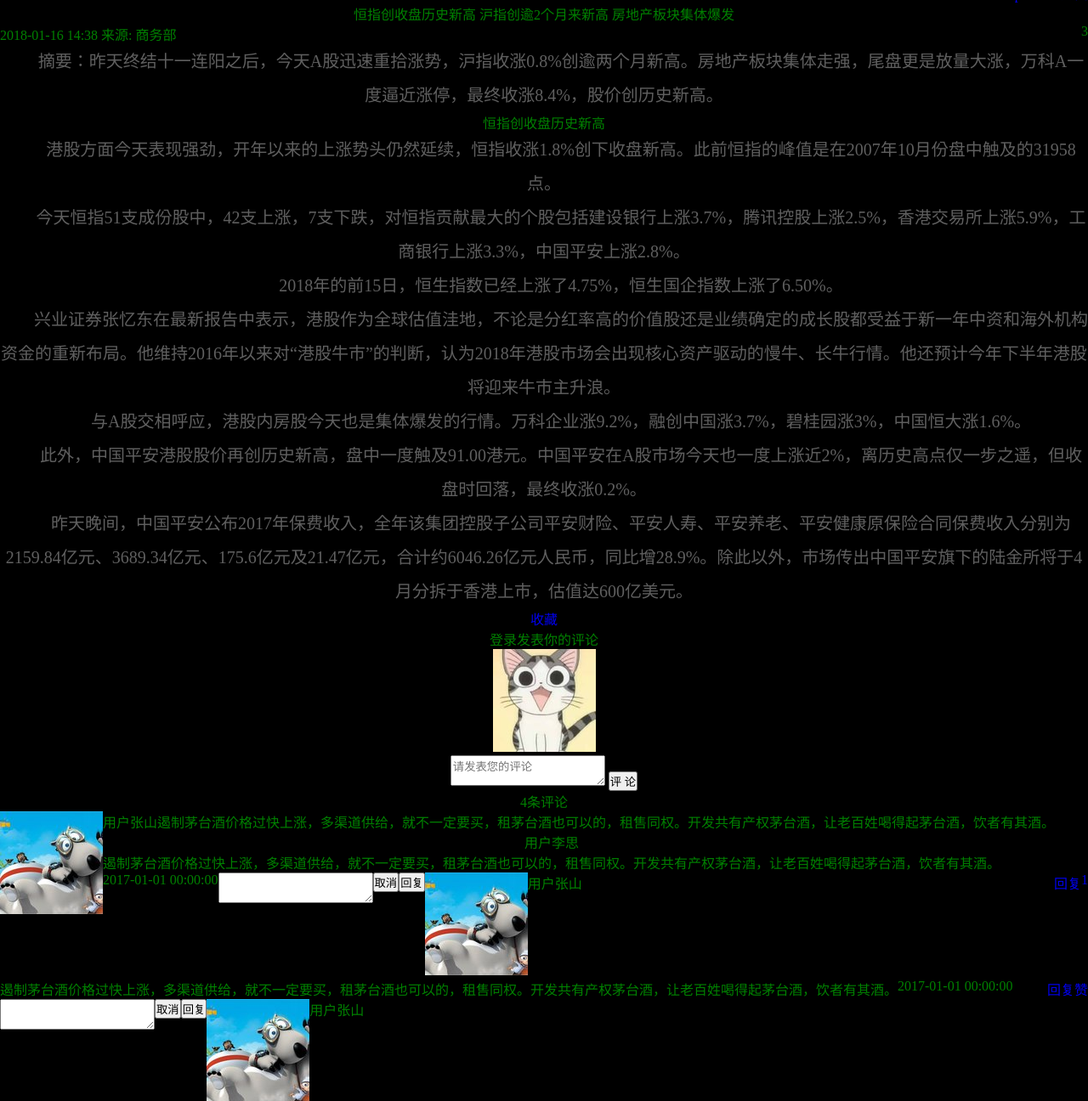
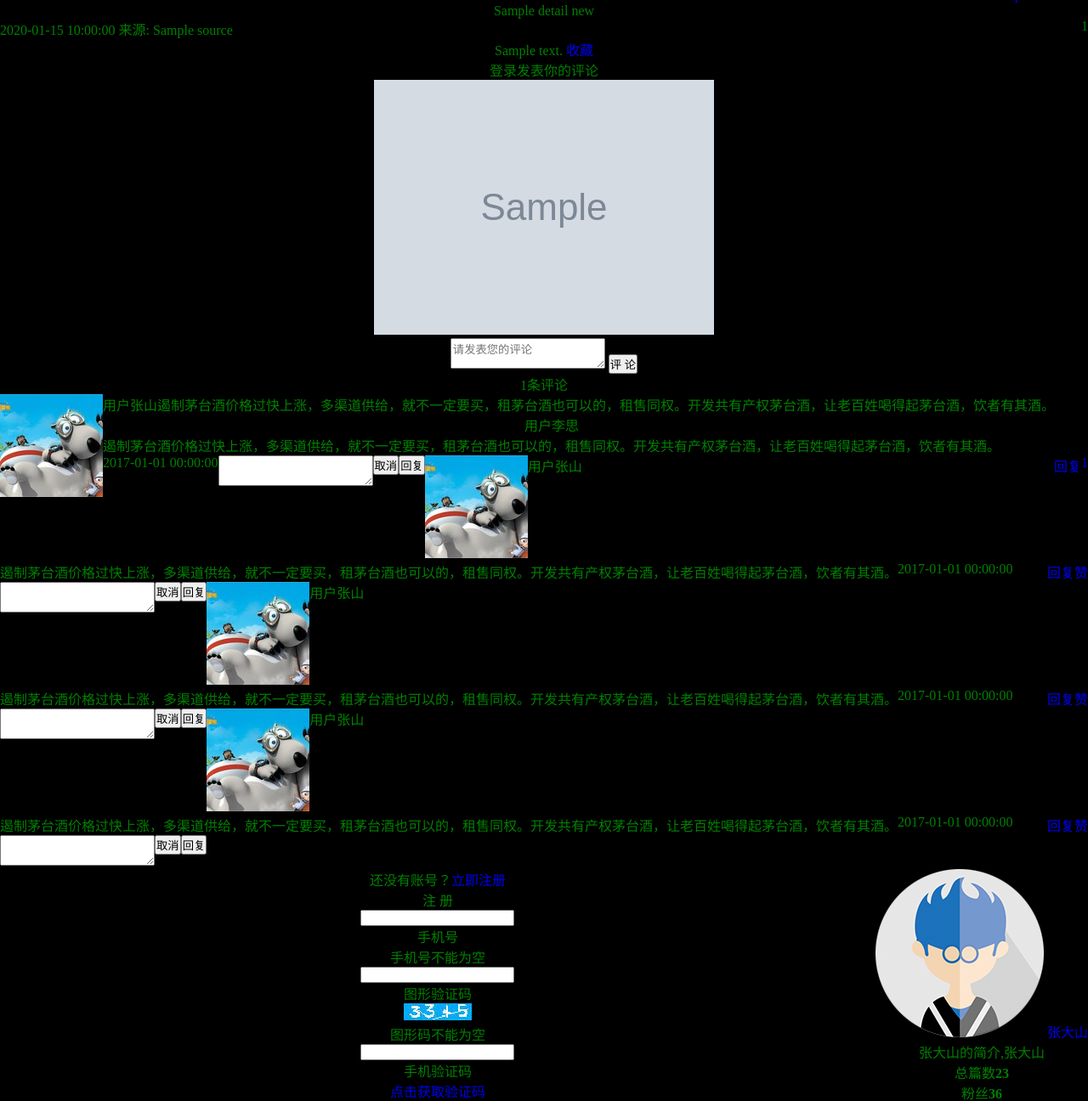
Before and after one commit to bapewing/Python_Study, a Flask app: template 02-flask_project/info/templates/news/detail.html in a window 1280 px wide. Shown: the part 301-1597 px from the top of the page at 85% size. Run offline with Flask 2, Linux system fonts and the light colour scheme; the template is opened without the code that fills it: most values are stand-ins (such as "Sample title", 1, 10 or a date in 2020); grey boxes marked "Sample" are stand-in pictures; some libraries are stand-ins or nearby versions.

Commit message:
新闻详情页数据展示

```diff
--- a/02-flask_project/info/templates/news/detail.html
+++ b/02-flask_project/info/templates/news/detail.html
@@ -14,34 +14,12 @@
 
 {% block content_block %}
     <div class="detail_con fl">
-        <h3>恒指创收盘历史新高 沪指创逾2个月来新高 房地产板块集体爆发</h3>
+        <h3>{{ data.detail_news.title }}</h3>
         <div class="detail_about clearfix">
-            <span class="time_souce fl">2018-01-16 14:38 来源: 商务部</span>
-            <span class="comment fr">3</span>
+            <span class="time_souce fl">{{ data.detail_news.create_time }} 来源: {{ data.detail_news.source }}</span>
+            <span class="comment fr">{{ data.detail_news.comments_count }}</span>
         </div>
-
-        <p class="summary">
-            摘要：昨天终结十一连阳之后，今天A股迅速重拾涨势，沪指收涨0.8%创逾两个月新高。房地产板块集体走强，尾盘更是放量大涨，万科A一度逼近涨停，最终收涨8.4%，股价创历史新高。
-        </p>
-
-        <h4>恒指创收盘历史新高</h4>
-
-        <p>
-        港股方面今天表现强劲，开年以来的上涨势头仍然延续，恒指收涨1.8%创下收盘新高。此前恒指的峰值是在2007年10月份盘中触及的31958点。</p>
-        <p>
-        今天恒指51支成份股中，42支上涨，7支下跌，对恒指贡献最大的个股包括建设银行上涨3.7%，腾讯控股上涨2.5%，香港交易所上涨5.9%，工商银行上涨3.3%，中国平安上涨2.8%。</p>
-        <p>
-        2018年的前15日，恒生指数已经上涨了4.75%，恒生国企指数上涨了6.50%。</p>
-        <p>
-        兴业证券张忆东在最新报告中表示，港股作为全球估值洼地，不论是分红率高的价值股还是业绩确定的成长股都受益于新一年中资和海外机构资金的重新布局。他维持2016年以来对“港股牛市”的判断，认为2018年港股市场会出现核心资产驱动的慢牛、长牛行情。他还预计今年下半年港股将迎来牛市主升浪。</p>
-        <p>
-        与A股交相呼应，港股内房股今天也是集体爆发的行情。万科企业涨9.2%，融创中国涨3.7%，碧桂园涨3%，中国恒大涨1.6%。</p>
-        <p>
-        此外，中国平安港股股价再创历史新高，盘中一度触及91.00港元。中国平安在A股市场今天也一度上涨近2%，离历史高点仅一步之遥，但收盘时回落，最终收涨0.2%。</p>
-        <p>
-        昨天晚间，中国平安公布2017年保费收入，全年该集团控股子公司平安财险、平安人寿、平安养老、平安健康原保险合同保费收入分别为2159.84亿元、3689.34亿元、175.6亿元及21.47亿元，合计约6046.26亿元人民币，同比增28.9%。除此以外，市场传出中国平安旗下的陆金所将于4月分拆于香港上市，估值达600亿美元。</p>
-
-
+        {{ data.detail_news.content | safe }}
         <a href="javascript:;" class="collection block-center">收藏</a>
         <a href="javascript:;" class="collected block-center" style="display: none"><span class="out">已收藏</span><span class="over">取消收藏</span></a>
 
@@ -50,18 +28,28 @@
             登录发表你的评论
         </div>
 
-        <form action="" class="comment_form">
-            <div class="person_pic">
-                <img src="../../static/news/images/cat.jpg" alt="用户图标">
+        {% if data.user_info %}
+            <form action="" class="comment_form" data-newsid="{{ data.news.id }}">
+                <div class="person_pic">
+                    <img src="{% if data.user_info.avatar_url %}
+                        {{ data.user_info.avatar_url }}
+                    {% else %}
+                        ../../static/news/images/person01.png
+                    {% endif %}" alt="用户图标">
+                </div>
+                <textarea placeholder="请发表您的评论" class="comment_input"></textarea>
+                <input type="submit" name="" value="评 论" class="comment_sub">
+            </form>
+        {% else %}
+            <div class="comment_form_logout">
+                登录发表你的评论
             </div>
-            <textarea placeholder="请发表您的评论" class="comment_input"></textarea>
-            <input type="submit" name="" value="评 论" class="comment_sub">
-        </form>
-
+        {% endif %}
 
         <div class="comment_count">
-            4条评论
+            {{ data.news.comments_count }}条评论
         </div>
+
 
         <div class="comment_list_con">
             <div class="comment_list">
--- a/02-flask_project/info/utils/common.py
+++ b/02-flask_project/info/utils/common.py
@@ -15,6 +15,7 @@ def do_index_class(index):
 
 # 装饰器访问全局变量
 def user_login_data(func):
+    # TODO: 作用：可以保持当前装饰器去装饰的函数的 __name__ 的值不变
     @functools.wraps(func)
     def wrapper(*args, **kwargs):
         user_id = flask.session.get('user_id', None)
```
Also changed, not shown: 02-flask_project/info/modules/news/views.py (+14 -3 lines).
